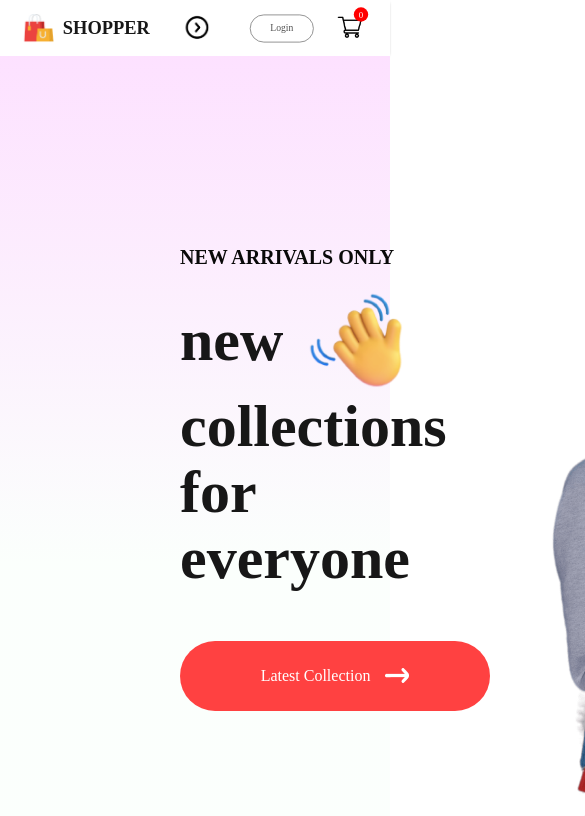
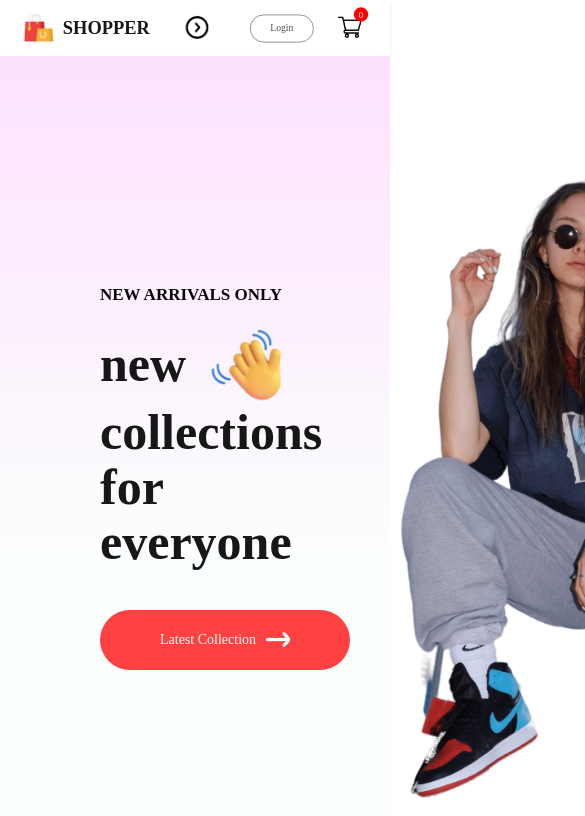
Before and after one commit to jackiejr18/react-ecommerce, a React (Create React App) app in the folder frontend/: page / in a window 390 px wide. Shown: the top 816 px of the page, 585 px wide, since content can reach past the window. Built offline with nearby package versions, Linux system fonts and the light colour scheme.

Commit message:
media query for 1280 px hero

```diff
--- a/frontend/src/Components/Hero/Hero.css
+++ b/frontend/src/Components/Hero/Hero.css
@@ -56,3 +56,33 @@
   align-items: center;
   justify-content: center;
 }
+
+@media(max-width:1280px) {
+  .hero-left {
+    padding-left: 100px;
+  }
+
+  .hero-left h2 {
+    font-size: 17px;
+  }
+
+  .hero-left p {
+    font-size: 50px;
+  }
+
+  .hero-hand-icon img {
+    width: 80px;
+  }
+
+  .hero-latest-btn {
+    gap: 10px;
+    width: 250px;
+    height: 60px;
+    margin-top: 20px;
+    font-size: 14px;
+  }
+
+  .hero-right img {
+    width: 500px;
+  }
+}
```
